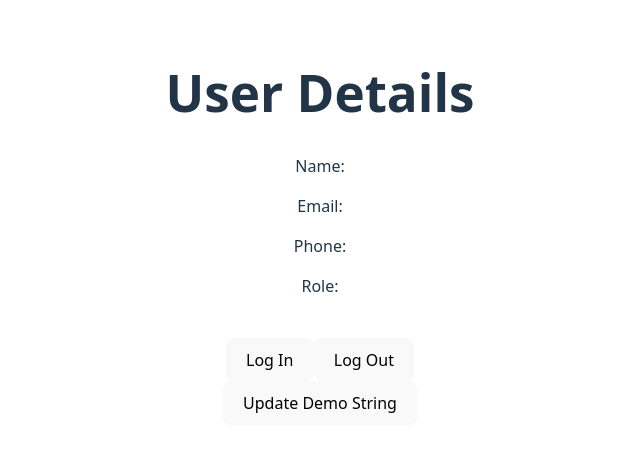
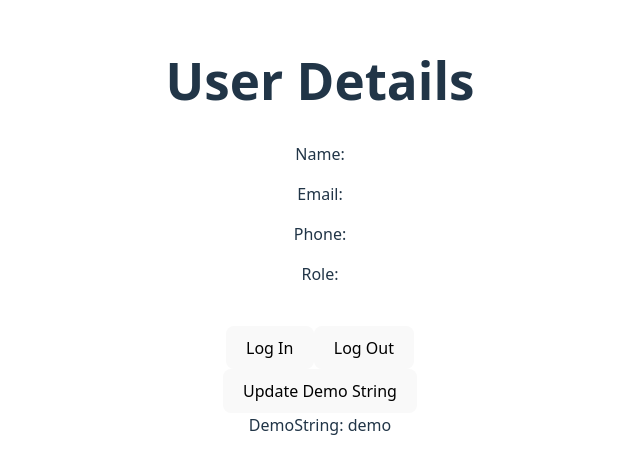
Before and after one commit to mamun2519/react-state-management-playground, a React (Vite) app: page / in a window 1280 px wide. Shown: the part 173-646 px from the top of the page, without its empty margins (320-960 px from the left). Built offline with nearby package versions, Linux system fonts and the light colour scheme.

Commit message:
feat: added to zustand fetures

```diff
--- a/src/App.tsx
+++ b/src/App.tsx
@@ -1,10 +1,12 @@
 import "./App.css";
+import { ZustandDemoString } from "./zustand/ZustandDemoString";
 import ZustandUserDetails from "./zustand/ZustandUserDetails";
 
 function App() {
   return (
     <>
       <ZustandUserDetails />
+      <ZustandDemoString />
     </>
   );
 }
```
